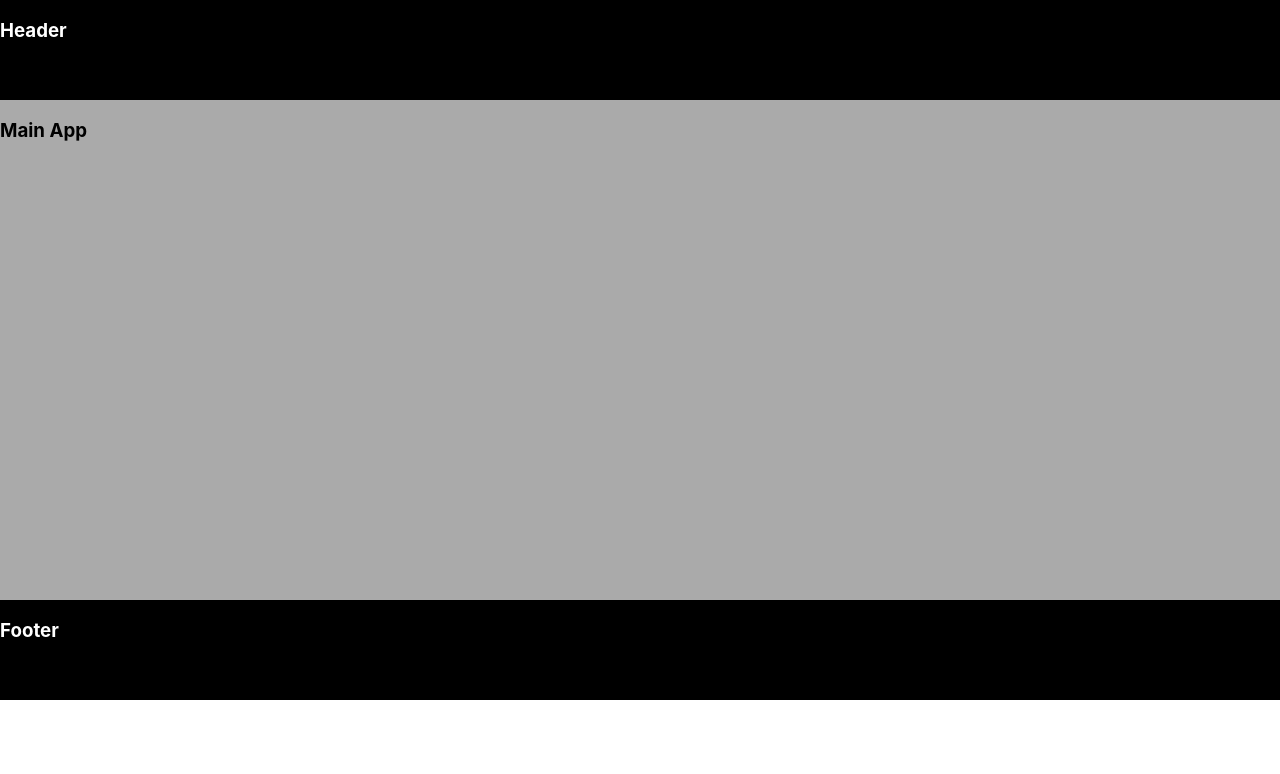
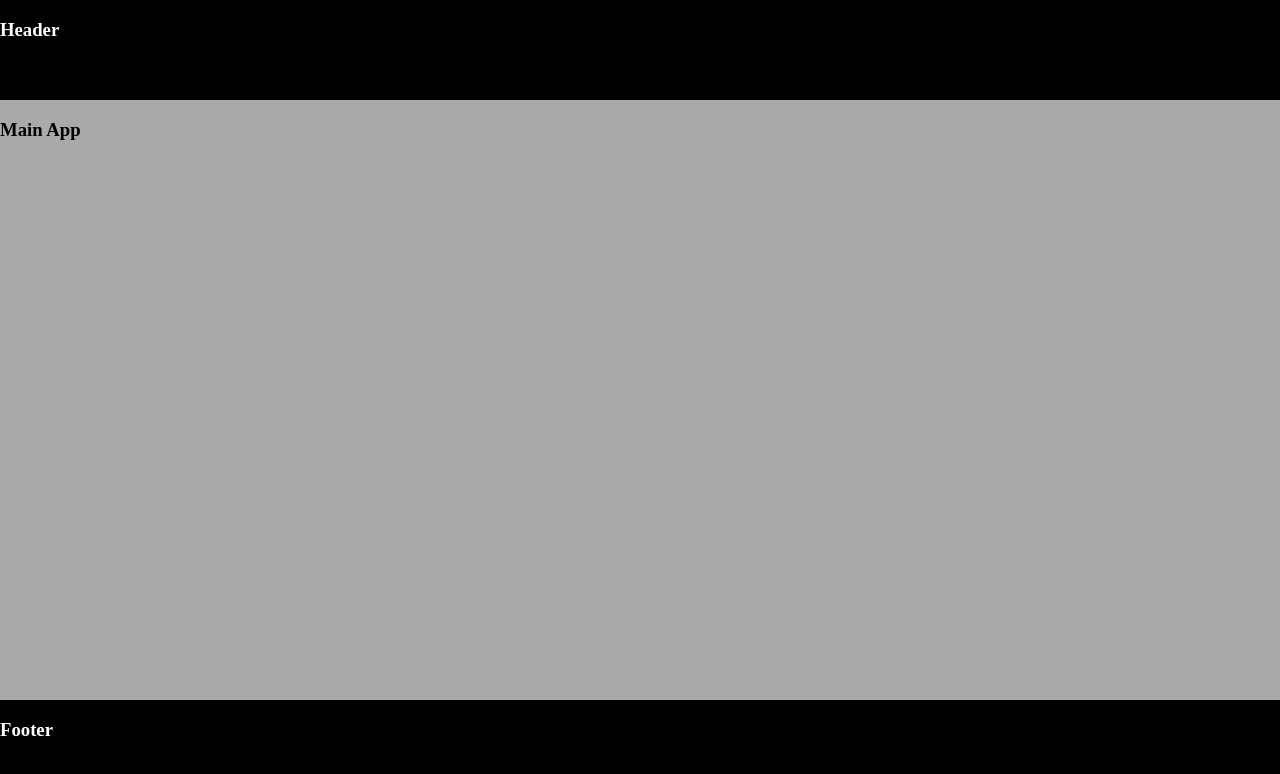
Before and after one commit to Tribe216/healthopedia, a React (Create React App) app: page / in a window 1280 px wide. Shown: the top 774 px of the page. Built offline with nearby package versions, Linux system fonts and the light colour scheme.

Commit message:
make footer stick to bottom of page

```diff
--- a/src/components/App.jsx
+++ b/src/components/App.jsx
@@ -18,7 +18,7 @@ const AppStyles = styled.div`
   min-height: 100%;
   display: flex;
   flex-direction: column;
-
+  align-items: stretch;
 `
 
 export default App;
--- a/src/components/footer/Footer.jsx
+++ b/src/components/footer/Footer.jsx
@@ -5,7 +5,9 @@ import { colors } from 'utilities/styled_helper.js'
 function App() {
   return (
     <FooterStyles>
-      <h3>Footer</h3>
+      <footer>
+        <h3>Footer</h3>
+      </footer>
     </FooterStyles>
   );
 }
@@ -16,6 +18,10 @@ const FooterStyles = styled.div`
   width: 100%;
   background: ${colors.black};
   color: ${colors.white};
+
+  footer: {
+    max-width: 1400px;
+  }
 `
 
 export default App;
--- a/src/components/header/Header.jsx
+++ b/src/components/header/Header.jsx
@@ -5,7 +5,9 @@ import { colors } from 'utilities/styled_helper.js'
 function App() {
   return (
     <HeaderStyles>
-      <h3>Header</h3>
+      <header>
+        <h3>Header</h3>
+      </header>
     </HeaderStyles>
   );
 }
@@ -16,6 +18,10 @@ const HeaderStyles = styled.div`
   width: 100%;
   background: ${colors.black}
   color: ${colors.white};
+
+  header {
+    max-width: 1400px;
+  }
 `
 
 export default App;
--- a/src/components/main/Main.jsx
+++ b/src/components/main/Main.jsx
@@ -5,16 +5,22 @@ import { colors } from 'utilities/styled_helper.js'
 function App() {
   return (
     <MainStyles>
-      <h3>Main App</h3>
+      <main>
+        <h3>Main App</h3>
+      </main>
     </MainStyles>
   );
 }
 
 const MainStyles = styled.div`
   flex-grow: 1;
-  height: 500px;
+  flex-shrink: 0;
   width: 100%;
   background: ${colors.gray}
+
+  main {
+    max-width: 1400px;
+  }
 `
 
 export default App;
--- a/src/index.css
+++ b/src/index.css
@@ -1,13 +1,9 @@
-body {
+html, body {
+  width: 100%;
+  height: 100%;
   margin: 0;
-  font-family: -apple-system, BlinkMacSystemFont, "Segoe UI", "Roboto", "Oxygen",
-    "Ubuntu", "Cantarell", "Fira Sans", "Droid Sans", "Helvetica Neue",
-    sans-serif;
-  -webkit-font-smoothing: antialiased;
-  -moz-osx-font-smoothing: grayscale;
 }
 
-code {
-  font-family: source-code-pro, Menlo, Monaco, Consolas, "Courier New",
-    monospace;
+#root {
+  height: 100%;
 }
```
